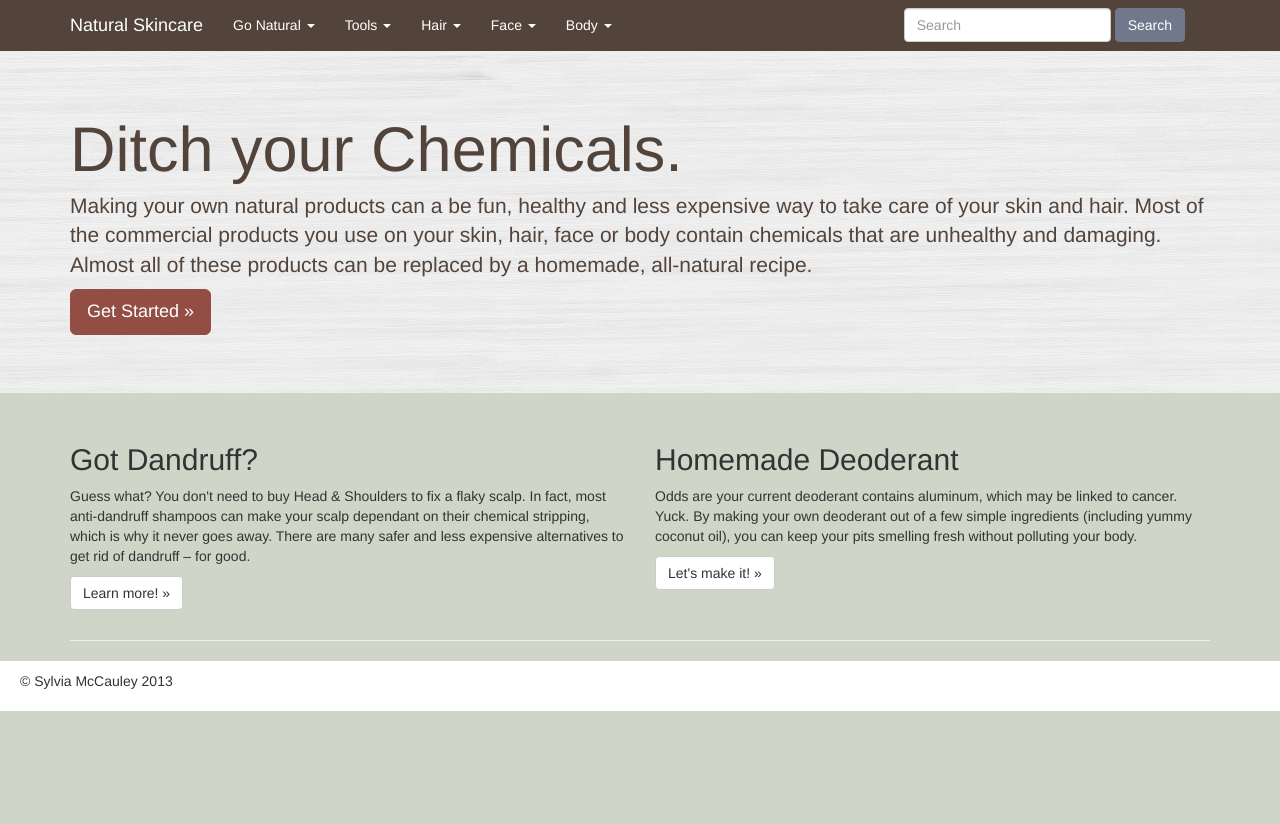
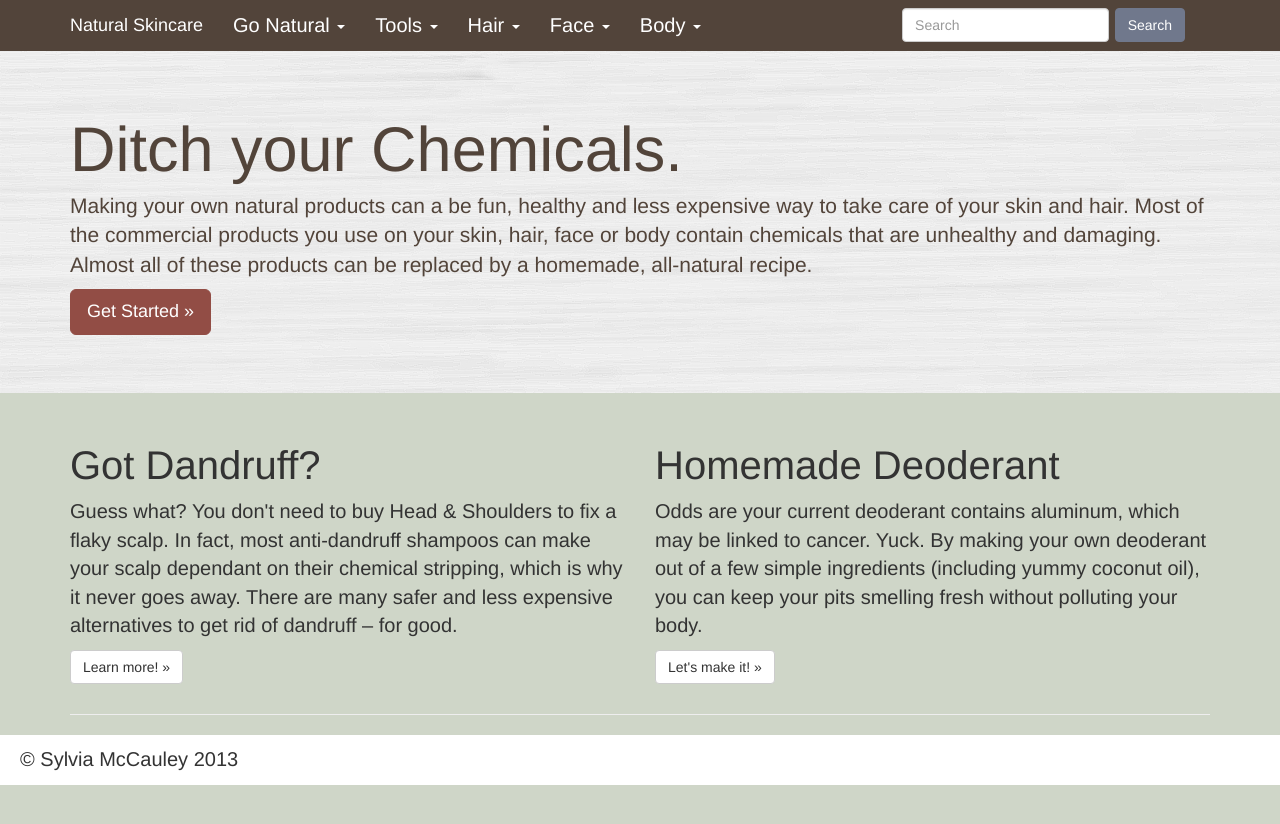
Before and after one commit to mccauleysylvia/large-data-website, a Jekyll site: the page built from index.html, in a window 1280 px wide. Shown: the top 824 px of the page. Built offline with Jekyll 4.4.1, drawn with Linux system fonts in a browser that asks for light colours.

Commit message:
Made css changes

```diff
--- a/css/jumbotron.css
+++ b/css/jumbotron.css
@@ -10,3 +10,36 @@ body {
 	border-style:solid;
 	border-width:1em;
 }
+
+@media (min-width: 55em) {
+body,
+ {
+	  font-size:160%;
+  }
+}
+
+@media (min-width: 61em) {
+body {
+	  font-size:180%;
+  }
+
+ h2 {
+	 font-size:35px;
+}
+
+}
+
+@media (min-width: 80em) {
+body {
+	  font-size:200%;
+  }
+ h2 {
+	 font-size:40px;
+
+}
+
+@media (min-width: 180em) {
+body {
+	  font-size:200%;
+  }
+}
```
Also changed, not shown: 1 other file.
